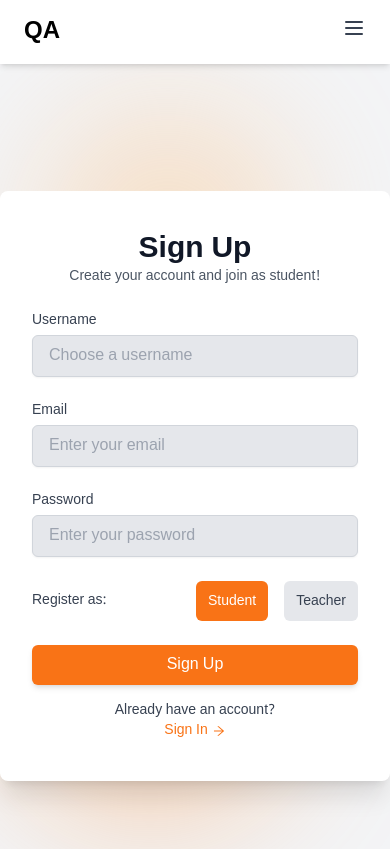
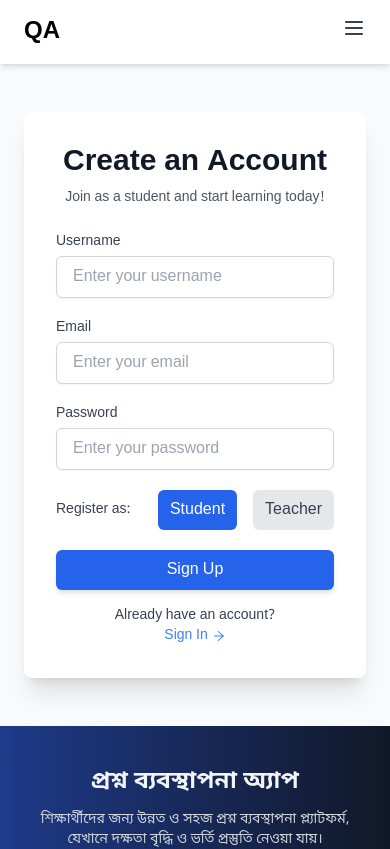
Before and after one commit to mahadi-zulfiker/question-management, a Next.js app: page /signUp in a window 390 px wide. Shown: the top 849 px of the page. Built offline with nearby package versions, Linux system fonts and the light colour scheme.

Commit message:
signin and signup page layout design changed

```diff
--- a/src/app/signIn/page.jsx
+++ b/src/app/signIn/page.jsx
@@ -4,27 +4,25 @@ import { useForm } from "react-hook-form";
 import { AiOutlineArrowRight } from "react-icons/ai";
 import Link from "next/link";
 import { useRouter } from "next/navigation";
-
 import { toast, ToastContainer } from "react-toastify";
-import { signIn, useSession } from "next-auth/react";
+import { signIn } from "next-auth/react";
 import Navbar from "@/components/Navbar";
 import Footer from "@/components/Footer";
+import Image from "next/image";
+import img from "../../../public/login.jpg";
 
-function SignIn() {
+const SignIn = () => {
   const router = useRouter();
-    const { register, handleSubmit, reset, formState: { errors } } = useForm();
+  const { register, handleSubmit, formState: { errors } } = useForm();
   const [loading, setLoading] = useState(false);
-    const session = useSession()
+
   const onSubmit = async (data) => {
     setLoading(true);
-
     const res = await signIn("credentials", {
       email: data.email,
       password: data.password,
       redirect: false,
     });
-
-        console.log("🔍 SignIn Response:", res);
 
     if (res?.error) {
       toast.error(res.error);
@@ -35,50 +33,47 @@ function SignIn() {
     setLoading(false);
   };
 
-
-
   return (
-        <div>
+    <div className="bg-gray-50 min-h-screen flex flex-col">
       <ToastContainer />
       <Navbar />
-            <section className="relative flex items-center justify-center min-h-screen bg-gray-100 py-8">
-                <div className="absolute inset-0 overflow-hidden">
-                    <div className="absolute w-64 h-64 bg-orange-300 rounded-full top-10 left-10 opacity-30 blur-3xl animate-pulse"></div>
-                    <div className="absolute w-80 h-80 bg-orange-400 rounded-full bottom-20 right-20 opacity-30 blur-3xl animate-pulse"></div>
+
+      <div className="flex flex-1 items-center justify-center py-12 px-6 lg:px-8">
+        <div className="max-w-4xl w-full bg-white shadow-xl rounded-lg overflow-hidden flex flex-col md:flex-row">
+          <div className="md:w-1/2 relative hidden md:block">
+            <Image src={img} alt="Sign In" layout="fill" objectFit="cover" className="rounded-l-lg" />
           </div>
 
-                <div className="relative z-10 w-full max-w-md px-8 py-10 bg-white rounded-lg shadow-xl">
-                    <h2 className="text-3xl font-extrabold text-center text-gray-900">Sign In</h2>
-                    <p className="text-sm text-center text-gray-600">Welcome back! Please sign in to your account.</p>
+          <div className="w-full md:w-1/2 p-8">
+            <h2 className="text-3xl font-bold text-gray-900 text-center">Welcome Back</h2>
+            <p className="text-sm text-gray-600 text-center mt-2">Sign in to continue your journey!</p>
 
-                    <form className="mt-6 space-y-6" onSubmit={handleSubmit(onSubmit)}>
+            <form onSubmit={handleSubmit(onSubmit)} className="mt-6 space-y-5">
               <div>
-                            <label htmlFor="email" className="block text-sm text-gray-700">Email</label>
+                <label className="block text-sm font-medium text-gray-700">Email</label>
                 <input
-                                id="email"
                   type="email"
                   {...register("email", { required: "Email is required" })}
-                                className="w-full px-4 py-2 mt-1 bg-gray-200 border border-gray-300 rounded-md shadow-sm focus:ring-orange-500 focus:border-orange-500 text-gray-700"
+                  className="mt-1 block w-full px-4 py-2 border border-gray-300 rounded-md shadow-sm focus:ring-orange-500 focus:border-orange-500"
                   placeholder="Enter your email"
                 />
-                            {errors.email && <p className="mt-1 text-sm text-red-500">{errors.email.message}</p>}
+                {errors.email && <p className="text-sm text-red-500 mt-1">{errors.email.message}</p>}
               </div>
 
               <div>
-                            <label htmlFor="password" className="block text-sm text-gray-700">Password</label>
+                <label className="block text-sm font-medium text-gray-700">Password</label>
                 <input
-                                id="password"
                   type="password"
                   {...register("password", { required: "Password is required" })}
-                                className="w-full px-4 py-2 mt-1 bg-gray-200 border border-gray-300 rounded-md shadow-sm focus:ring-orange-500 focus:border-orange-500 text-gray-700"
+                  className="mt-1 block w-full px-4 py-2 border border-gray-300 rounded-md shadow-sm focus:ring-orange-500 focus:border-orange-500"
                   placeholder="Enter your password"
                 />
-                            {errors.password && <p className="mt-1 text-sm text-red-500">{errors.password.message}</p>}
+                {errors.password && <p className="text-sm text-red-500 mt-1">{errors.password.message}</p>}
               </div>
 
               <button
                 type="submit"
-                            className={`w-full py-2 text-white rounded-md shadow-md transition ${loading ? "bg-gray-400" : "bg-orange-500 hover:bg-orange-600"}`}
+                className={`w-full py-2 text-white rounded-md shadow-md transition ${loading ? "bg-gray-400" : "bg-blue-500 hover:bg-blues-600"}`}
                 disabled={loading}
               >
                 {loading ? "Signing In..." : "Sign In"}
@@ -86,18 +81,18 @@ function SignIn() {
             </form>
 
             <p className="mt-4 text-sm text-center text-gray-700">
-                        Don’t have an account?{" "}
-                        <Link href="/signUp">
-                            <span className="flex items-center justify-center gap-1 text-orange-500 hover:text-orange-700">
+              Don’t have an account?{' '}
+              <Link href="/signUp" className="text-blue-500 hover:text-blue-700 flex items-center justify-center gap-1">
                 Sign Up <AiOutlineArrowRight />
-                            </span>
               </Link>
             </p>
           </div>
-            </section>
+        </div>
+      </div>
+
       <Footer />
     </div>
   );
-}
+};
 
 export default SignIn;
--- a/src/app/signUp/page.jsx
+++ b/src/app/signUp/page.jsx
@@ -8,6 +8,8 @@ import { AiOutlineArrowRight } from "react-icons/ai";
 import axios from "axios";
 import Navbar from "@/components/Navbar";
 import Footer from "@/components/Footer";
+import Image from "next/image";
+import img from "../../../public/register.jpg";
 
 const SignUp = () => {
   const [userType, setUserType] = useState("Student");
@@ -37,8 +39,6 @@ const SignUp = () => {
         userType,
       });
 
-      console.log("🟢 Response from API:", response);
-
       if (response.status === 201) {
         toast.success("Signup successful! You can now sign in.", {
           position: "top-right",
@@ -47,7 +47,6 @@ const SignUp = () => {
         reset();
       }
     } catch (error) {
-      console.error("🔴 API Error:", error.response?.data || error.message);
       toast.error(error.response?.data?.message || "Something went wrong", {
         position: "top-right",
         autoClose: 3000,
@@ -57,101 +56,86 @@ const SignUp = () => {
     }
   };
 
-
   return (
-    <div>
+    <div className="bg-gray-50 min-h-screen flex flex-col">
       <ToastContainer />
       <Navbar />
-      <section className="relative flex items-center justify-center min-h-screen bg-gray-100 py-8">
-        <div className="absolute inset-0 overflow-hidden">
-          <div className="absolute w-64 h-64 bg-orange-300 rounded-full top-10 left-10 opacity-30 blur-3xl animate-pulse"></div>
-          <div className="absolute w-80 h-80 bg-orange-400 rounded-full bottom-20 right-20 opacity-30 blur-3xl animate-pulse"></div>
+      <div className="flex flex-1 items-center justify-center py-12 px-6 lg:px-8">
+        <div className="max-w-4xl w-full bg-white shadow-xl rounded-lg overflow-hidden flex flex-col md:flex-row">
+          <div className="md:w-1/2 relative hidden md:block">
+            <Image src={img} alt="Sign Up" layout="fill" objectFit="cover" className="rounded-l-lg" />
           </div>
 
-        <div className="relative z-10 w-full max-w-md px-8 py-10 bg-white rounded-lg shadow-xl">
-          <h2 className="text-3xl font-extrabold text-center text-gray-900">Sign Up</h2>
-          <p className="text-sm text-center text-gray-600">
-            Create your account and join as {userType.toLowerCase()}!
+          <div className="w-full md:w-1/2 p-8">
+            <h2 className="text-3xl font-bold text-gray-900 text-center">Create an Account</h2>
+            <p className="text-sm text-gray-600 text-center mt-2">
+              Join as a {userType.toLowerCase()} and start learning today!
             </p>
 
-          <form onSubmit={handleSubmit(onSubmit)} className="mt-6 space-y-6">
+            <form onSubmit={handleSubmit(onSubmit)} className="mt-6 space-y-5">
               <div>
-              <label htmlFor="username" className="block text-sm text-gray-700">
-                Username
-              </label>
+                <label className="block text-sm font-medium text-gray-700">Username</label>
                 <input
-                id="username"
                   type="text"
                   {...register("username", { required: "Username is required" })}
-                className="w-full px-4 py-2 mt-1 text-gray-900 bg-gray-200 border border-gray-300 rounded-md shadow-sm focus:ring-orange-500 focus:border-orange-500"
-                placeholder="Choose a username"
+                  className="mt-1 block w-full px-4 py-2 border border-gray-300 rounded-md shadow-sm focus:ring-blue-500 focus:border-blue-500"
+                  placeholder="Enter your username"
                 />
-              {errors.username && <p className="mt-1 text-sm text-red-500">{errors.username.message}</p>}
+                {errors.username && <p className="text-sm text-red-500 mt-1">{errors.username.message}</p>}
               </div>
 
               <div>
-              <label htmlFor="email" className="block text-sm text-gray-700">
-                Email
-              </label>
+                <label className="block text-sm font-medium text-gray-700">Email</label>
                 <input
-                id="email"
                   type="email"
-                {...register("email", {
-                  required: "Email is required",
-                  pattern: {
-                    value: /^[a-zA-Z0-9._%+-]+@[a-zA-Z0-9.-]+\.[a-zA-Z]{2,4}$/,
-                    message: "Enter a valid email",
-                  },
-                })}
-                className="w-full px-4 py-2 mt-1 text-gray-900 bg-gray-200 border border-gray-300 rounded-md shadow-sm focus:ring-orange-500 focus:border-orange-500"
+                  {...register("email", { required: "Email is required" })}
+                  className="mt-1 block w-full px-4 py-2 border border-gray-300 rounded-md shadow-sm focus:ring-blue-500 focus:border-blue-500"
                   placeholder="Enter your email"
                 />
-              {errors.email && <p className="mt-1 text-sm text-red-500">{errors.email.message}</p>}
+                {errors.email && <p className="text-sm text-red-500 mt-1">{errors.email.message}</p>}
               </div>
 
               <div>
-              <label htmlFor="password" className="block text-sm text-gray-700">
-                Password
-              </label>
+                <label className="block text-sm font-medium text-gray-700">Password</label>
                 <input
-                id="password"
                   type="password"
                   {...register("password", { required: "Password is required", minLength: { value: 6, message: "Password must be at least 6 characters" } })}
-                className="w-full px-4 py-2 mt-1 text-gray-900 bg-gray-200 border border-gray-300 rounded-md shadow-sm focus:ring-orange-500 focus:border-orange-500"
+                  className="mt-1 block w-full px-4 py-2 border border-gray-300 rounded-md shadow-sm focus:ring-blue-500 focus:border-blue-500"
                   placeholder="Enter your password"
                 />
-              {errors.password && <p className="mt-1 text-sm text-red-500">{errors.password.message}</p>}
+                {errors.password && <p className="text-sm text-red-500 mt-1">{errors.password.message}</p>}
               </div>
 
               <div className="flex items-center justify-between">
                 <p className="text-sm text-gray-700">Register as:</p>
-              <div className="flex items-center space-x-4">
-                {["Student", "Teacher"].map((type) => (
+                <div className="flex space-x-4">
+                  {['Student', 'Teacher'].map((type) => (
                     <button
                       key={type}
                       type="button"
-                    className={`px-3 py-2 rounded-md ${userType === type ? "bg-orange-500 text-white" : "bg-gray-200 text-gray-700 hover:bg-orange-400 hover:text-white"}`}
+                      className={`px-3 py-2 rounded-md ${userType === type ? 'bg-blue-600 text-white' : 'bg-gray-200 text-gray-700 hover:bg-blue-500 hover:text-white'}`}
                       onClick={() => setUserType(type)}
                     >
-                    <span className="text-sm">{type}</span>
+                      {type}
                     </button>
                   ))}
                 </div>
               </div>
 
-            <button type="submit" className="w-full py-2 text-white bg-orange-500 rounded-md shadow-md hover:bg-orange-600" disabled={isLoading}>
+              <button type="submit" className="w-full py-2 text-white bg-blue-600 rounded-md shadow-md hover:bg-blue-700" disabled={isLoading}>
                 {isLoading ? "Signing Up..." : "Sign Up"}
               </button>
             </form>
 
             <p className="mt-4 text-sm text-center text-gray-700">
-            Already have an account?{" "}
-            <Link href="/signIn" className="flex items-center justify-center gap-1 text-orange-500 hover:text-orange-700">
+              Already have an account?
+              <Link href="/signIn" className="text-blue-500 hover:text-blue-700 flex items-center justify-center gap-1">
                 Sign In <AiOutlineArrowRight />
               </Link>
             </p>
           </div>
-      </section>
+        </div>
+      </div>
       <Footer />
     </div>
   );
```
Also changed, not shown: public/login.jpg (added), 1 other file (tests, documents, lock files or other folders). Lines whose indentation alone changed are shown as unchanged.
